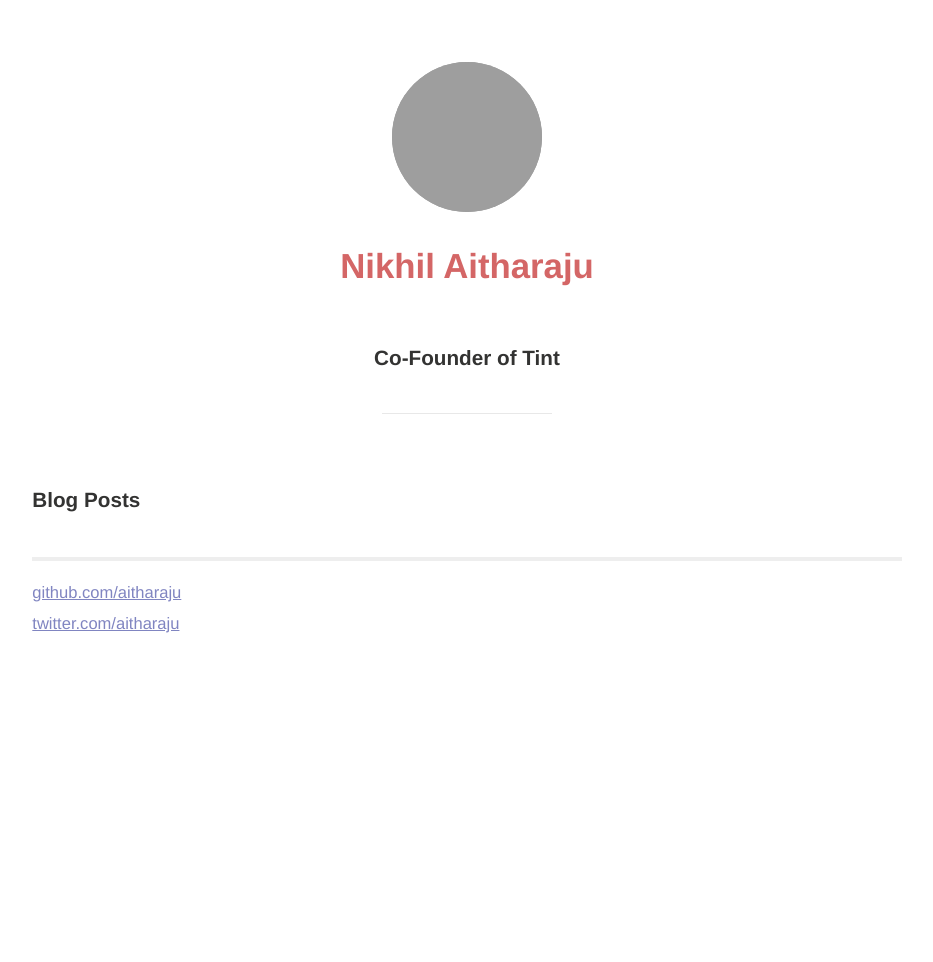
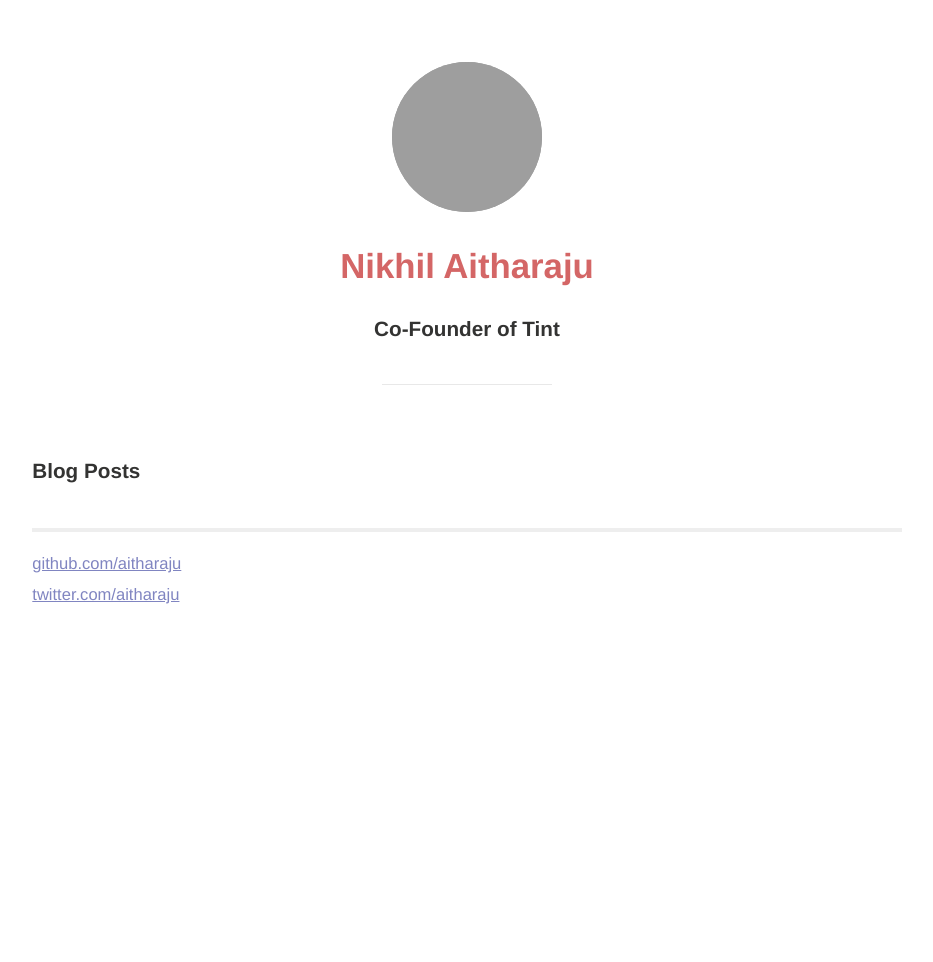
Before and after one commit to aitharaju/aitharaju.github.io, a Jekyll site: the page built from index.html, in a window 1280 px wide. Shown: the whole page, without its empty margins (173-1106 px from the left). Built offline with Jekyll 4.4.1, drawn with Linux system fonts in a browser that asks for light colours; Markdown is read by kramdown in place of the engine named in the settings; grey boxes are pictures that could not be loaded.

Commit message:
description css fix

```diff
--- a/css/main.css
+++ b/css/main.css
@@ -95,7 +95,6 @@ ul.posts span {
 
 .site .header h1.title {
   display: inline-block;
-  margin-bottom: 2em;
   font-size: 1.4em;
 }
 
```
